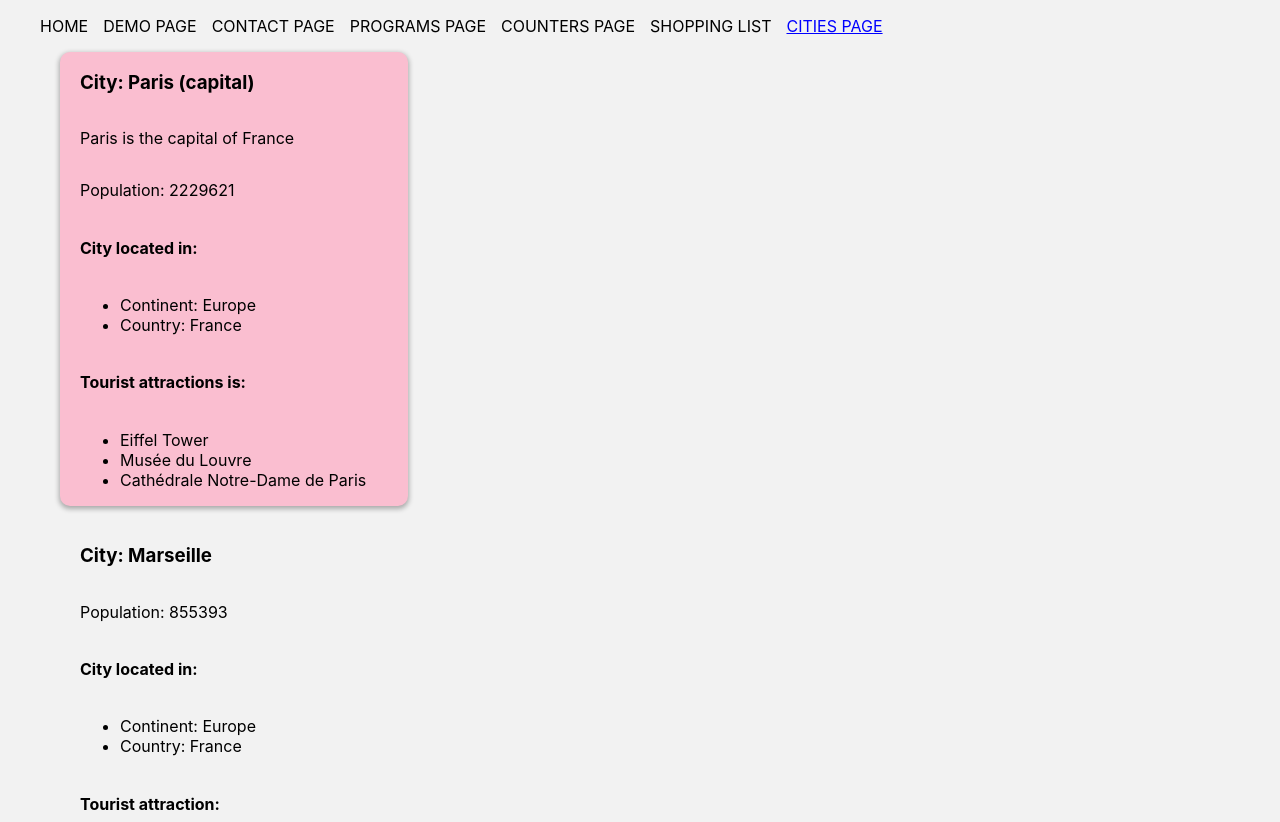
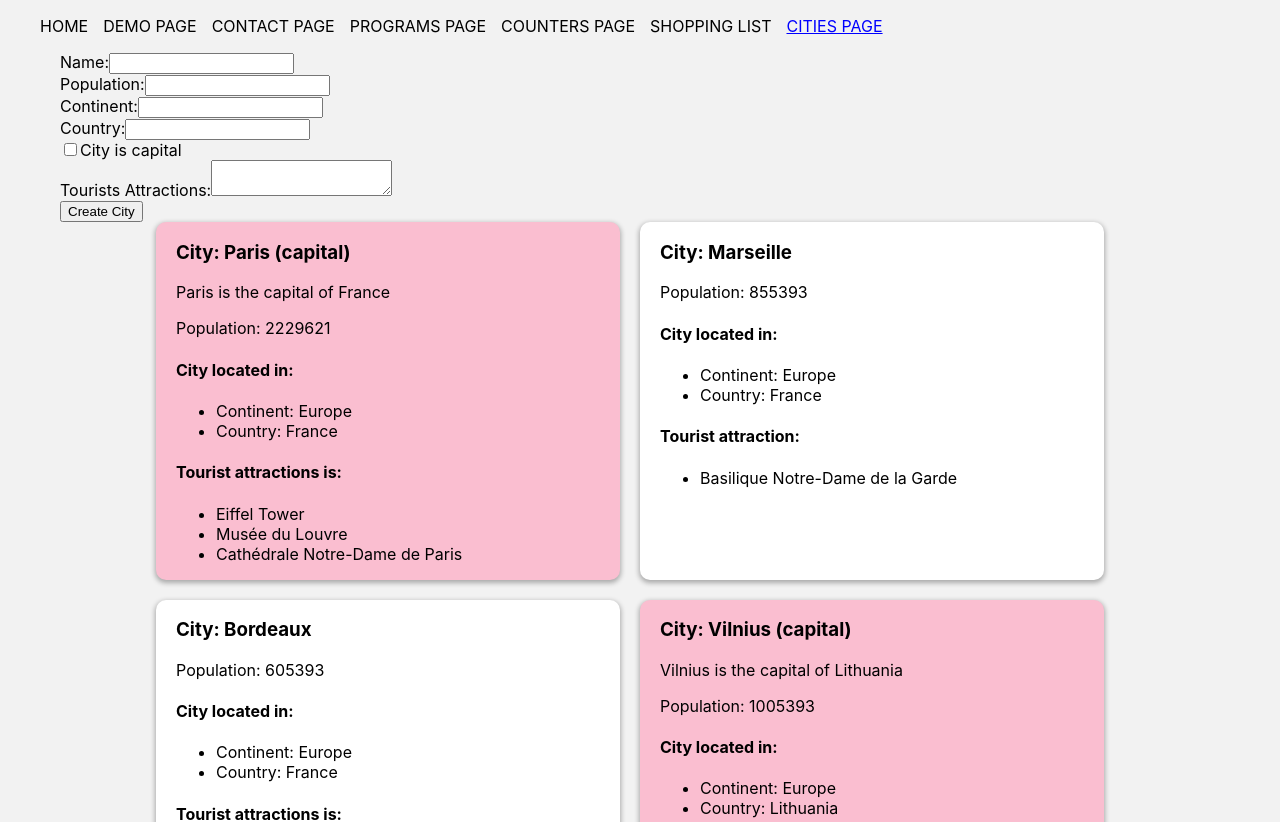
Before and after one commit to brigita2/first-react-app, a React (Create React App) app: page /cities in a window 1280 px wide. Shown: the top 822 px of the page. Built offline with nearby package versions, Linux system fonts and the light colour scheme.

Commit message:
cities page done

```diff
--- /dev/null
+++ b/src/Pages/CitiesPage/CitiesForm/CitiesForm.js
@@ -0,0 +1,82 @@
+import { useState } from "react";
+
+function CitiesForm ({ onNewCity }) {
+
+
+    const [name, setName] = useState('');
+    const [population, setPopulation] = useState('');
+    const [continent, setContinent] = useState('');
+    const [country, setCountry] = useState('');
+    const [isCapital, setIsCapital] = useState(false);
+    const [touristAttractions, setTouristAttractions] = useState('');
+
+    const createCityHandler = (event) => {
+        event.preventDefault();
+
+        const newCityItem = {
+            name: name,
+            population: population,
+            location: {
+                continent: continent,
+                country: country,
+            },
+            touristAttractions: touristAttractions.split(',').map(attraction => attraction.trim()),
+        };
+
+        onNewCity(newCityItem);
+
+        setName('');
+        setPopulation('');
+        setCountry('');
+        setContinent('');
+        setTouristAttractions('');
+        setIsCapital(false);
+
+
+    }
+
+
+    const newNameHandler = (event) => setName(event.target.value);
+    const newPopulationHandler = (event) => setPopulation(event.target.valueAsNumber);
+    const newContinentHandler = (event) => setContinent(event.target.value);
+    const newCountryHandler = (event) => setCountry(event.target.value);
+    const cityCapitalHandler = (event) => setIsCapital(event.target.checked);
+    const newTouristAttractionsHandler = (event) => setTouristAttractions(event.target.value);
+
+    return (
+        <form onSubmit={createCityHandler} noValidate>
+        <div>
+            <label htmlFor="city-name">Name:</label>
+            <input type="text" id="city-name" name="city-name" value={name} onChange={newNameHandler} />
+        </div>
+
+        <div>
+            <label htmlFor="city-population">Population:</label>
+            <input type="number" id="city-population" name="city-population" step="1000" value={population} onChange={newPopulationHandler} />
+        </div>
+
+        <div>
+            <label htmlFor="city-continent">Continent:</label>
+            <input type="text" id="city-continent" name="city-continent" value={continent} onChange={newContinentHandler} />
+        </div>
+
+        <div>
+            <label htmlFor="city-country">Country:</label>
+            <input type="text" id="city-country" name="city-country" value={country} onChange={newCountryHandler} />
+        </div>
+
+        <div>
+            <input type="checkbox" id="city-capital" name="city-capital" checked={isCapital} onChange={cityCapitalHandler} />
+            <label htmlFor="city-capital">City is capital</label>
+        </div>
+
+        <div>
+            <label htmlFor="city-tourists-attractions">Tourists Attractions:</label>
+            <textarea type="text" id="city-tourists-attractions" name="city-tourists-attractions" value={touristAttractions} onChange={newTouristAttractionsHandler} />
+        </div>
+
+        <input type="submit" value="Create City" />
+    </form>
+    )
+}
+export default CitiesForm;
--- /dev/null
+++ b/src/Pages/CitiesPage/CitiesList/CitiesList.js
@@ -0,0 +1,18 @@
+import CityItem from '../CityItem/CityItem'
+
+function CitiesList ({ citiesData }) {
+
+    const oddCitiesClass = citiesData.length % 2 !== 0 ? ' odd-cities' : '';
+
+    return (
+        <div className={`cities-wrapper ${oddCitiesClass}`}>
+        {citiesData.map((city, index) => {
+            return (
+            <CityItem city={city} key={index} />
+            )
+        })};
+        </div>
+    )
+}
+
+export default CitiesList;
--- a/src/Pages/CitiesPage/CitiesPage.js
+++ b/src/Pages/CitiesPage/CitiesPage.js
@@ -1,6 +1,8 @@
 import { useState } from "react";
 import Container from "../../Components/Container/Container";
-import CityItem from "./CityItem/CityItem";
+
+import CitiesForm from "../CitiesPage/CitiesForm/CitiesForm";
+import CitiesList from "./CitiesList/CitiesList";
 
 function CitiesPage() {
     let citiesList = [
@@ -75,19 +77,16 @@ function CitiesPage() {
             isCapital: false,
          },
 ];
+    const [cities, setCities] = useState(citiesList);
 
-    const [ cities, setCitiesList ] = useState(citiesList);
+    const citiesUpdateHandler = (city) => {
+           setCities(prevState => [city, ...prevState]);
+    };
 
     return(
         <Container>
-            {cities.map((city, index) => {
-
-                return (
-                <CityItem city={city} key={index}/>
-                )
-            })}
-
-
+            <CitiesForm onNewCity={citiesUpdateHandler} />
+            <CitiesList citiesData={cities}/>
         </Container>
     )
 }
--- a/src/Pages/CitiesPage/CityItem/CityItem.js
+++ b/src/Pages/CitiesPage/CityItem/CityItem.js
@@ -1,12 +1,13 @@
 import '../citiesPage.css'
 
 function CityItem ({ city, index }) {
-const { isCapital, name, population } = city;
+const { isCapital, name, population, touristAttractions, location } = city;
+const { continent, country } = location;
 
     const touristAttractionsTitle = () => {
-        if (city.touristAttractions == '') {
+        if (touristAttractions == '') {
             return <h4>{name} has no tourist attractions</h4>;
-        } else if (city.touristAttractions && city.touristAttractions.length > 1) {
+        } else if (touristAttractions && touristAttractions.length > 1) {
             return <h4>Tourist attractions is: </h4>;
         } else {
             return <h4>Tourist attraction:</h4>
@@ -16,28 +17,28 @@ const { isCapital, name, population } = city;
     const cityTitle = () => isCapital ? (<h3>City: {name} (capital)</h3>) : (<h3>City: {name}</h3>);
 
     return (
-        <div key={index} className={`city-wrapper ${isCapital ? 'capital' : ''}`}>
+        <div key={index} className={`city-item ${isCapital ? 'capital' : ''}`}>
 
                     {cityTitle()}
 
-                    {isCapital && <p>{name} is the capital of {city.location.country}</p>}
+                    {isCapital && <p>{name} is the capital of {country}</p>}
 
                     <p>Population: {population}</p>
 
                     <h4>City located in:</h4>
                     <ul>
-                        <li>Continent: {city.location.continent}</li>
-                        <li>Country: {city.location.country}</li>
+                        <li>Continent: {continent}</li>
+                        <li>Country: {country}</li>
                     </ul>
 
                     {touristAttractionsTitle()}
                     <ul>
-                    {city.touristAttractions.map((attraction) => {
+                    {touristAttractions.map((attraction) => {
                         return <li>{attraction}</li>
                     })}
                     </ul>
 
-                </div>
+         </div>
     );
 }
 export default CityItem;
--- a/src/Pages/CitiesPage/citiesPage.css
+++ b/src/Pages/CitiesPage/citiesPage.css
@@ -1,14 +1,23 @@
-.city-wrapper {
-    display: flex;
-    flex-wrap: wrap;
-    flex-direction: column;
-    width: 30%;
+.cities-wrapper {
+display: flex;
+flex-wrap: wrap;
+justify-content: center;
+}
+
+.city-item {
+    width: 40%;
     padding-left: 20px;
     margin-bottom: 20px;
-}
-
-.capital {
-    background-color: rgb(250, 190, 208);
+    margin-right: 20px;
+    background-color: white;
     box-shadow: 0 2px 5px 1px rgba(0, 0, 0, 0.3);
     border-radius: 10px;
-}
+    }
+
+    .capital {
+        background-color: rgb(250, 190, 208);
+    }
+
+    .odd-cities .city-item:last-child {
+        width: 100%;
+      }
--- a/src/Pages/ShoppingList/ShoppingList.js
+++ b/src/Pages/ShoppingList/ShoppingList.js
@@ -55,6 +55,9 @@ function ShoppingList() {
   };
 
   const itemDoneHandler = (index) => {
+    if (index === undefined) {
+        return;
+      }
     setProduct(prevState => {
         const prevShoppingItem = prevState[index];
         const newEditItem = {...prevShoppingItem};
```
